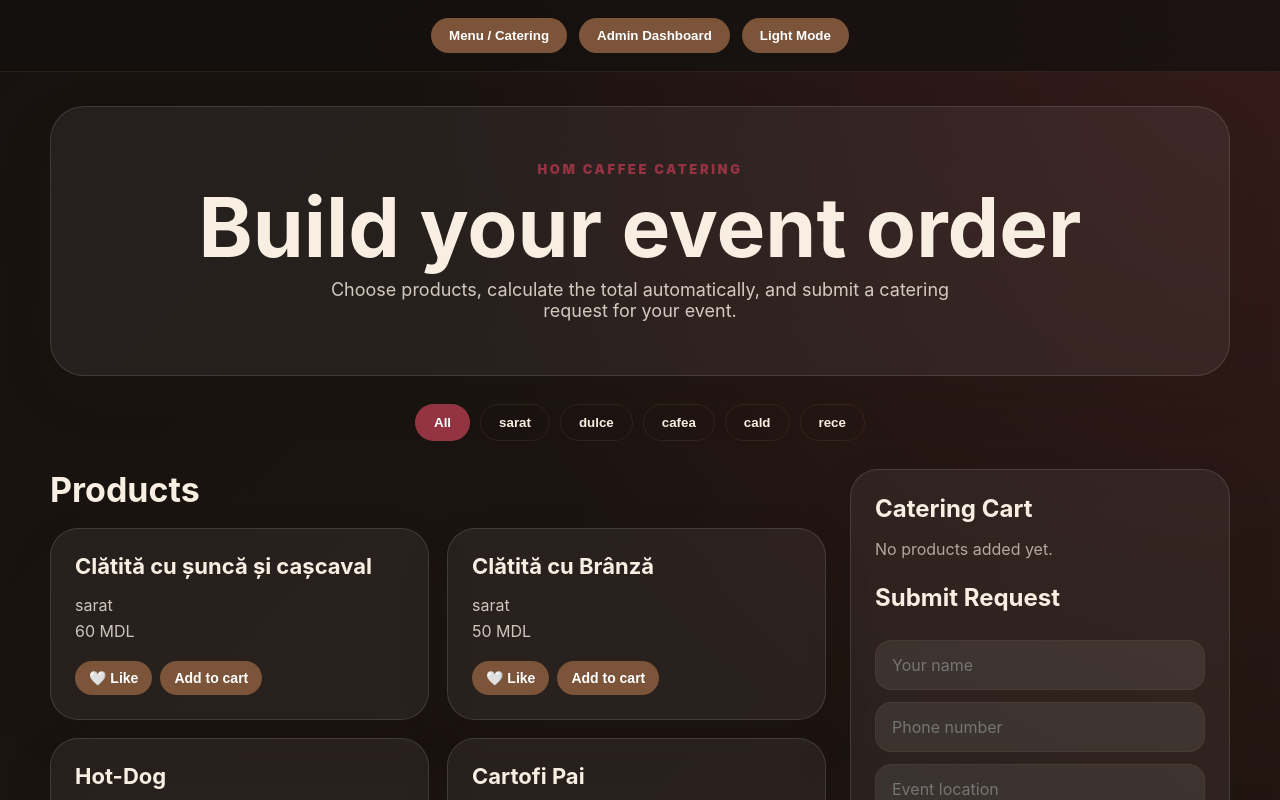
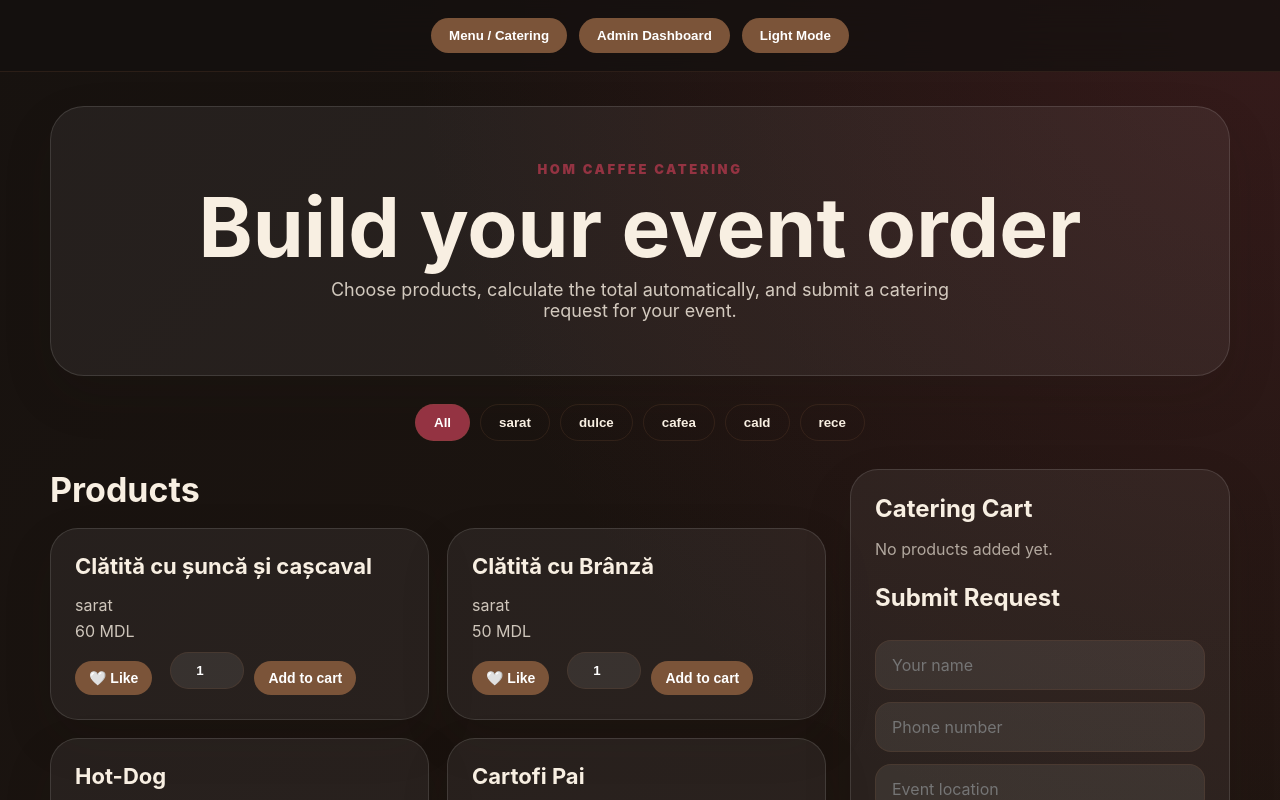
Before and after one commit to CosmaK-47/hom-caffee-lab6, a React (Vite) app: page / in a window 1280 px wide. Shown: the top 800 px of the page. Built offline with nearby package versions, Linux system fonts and the light colour scheme.

Commit message:
Add quantity input for cart items

```diff
--- a/src/components/ProductCard.jsx
+++ b/src/components/ProductCard.jsx
@@ -2,6 +2,7 @@ import { useState, useEffect } from "react";
 
 export default function ProductCard({ product, onAddToCart }) {
   const [liked, setLiked] = useState(false);
+  const [quantity, setQuantity] = useState(1);
 
   useEffect(() => {
     const favorites = JSON.parse(localStorage.getItem("favorites")) || [];
@@ -22,19 +23,32 @@ export default function ProductCard({ product, onAddToCart }) {
     localStorage.setItem("favorites", JSON.stringify(favorites));
   };
 
+  const handleAdd = () => {
+    onAddToCart(product, quantity);
+    setQuantity(1);
+  };
+
   return (
     <div className="product-card">
       <h3>{product.name}</h3>
       <p>{product.category}</p>
       <p>{product.price} MDL</p>
 
-      <button onClick={toggleLike}>
-        {liked ? "❤️ Liked" : "🤍 Like"}
-      </button>
+      <div className="product-actions">
+        <button onClick={toggleLike}>
+          {liked ? "❤️ Liked" : "🤍 Like"}
+        </button>
 
-      <button onClick={() => onAddToCart(product)}>
-        Add to cart
-      </button>
+        <input
+          className="quantity-input"
+          type="number"
+          min="1"
+          value={quantity}
+          onChange={(e) => setQuantity(Number(e.target.value))}
+        />
+
+        <button onClick={handleAdd}>Add to cart</button>
+      </div>
     </div>
   );
 }
--- a/src/index.css
+++ b/src/index.css
@@ -295,3 +295,26 @@ body.dark .order-form input {
     flex-wrap: wrap;
   }
 }
+
+.product-actions {
+  display: flex;
+  align-items: center;
+  gap: 10px;
+  flex-wrap: wrap;
+}
+
+.quantity-input {
+  width: 74px;
+  padding: 10px 12px;
+  border-radius: 999px;
+  border: 1px solid var(--border);
+  background: rgba(255, 255, 255, 0.72);
+  color: var(--brown-dark);
+  font-weight: 800;
+  text-align: center;
+}
+
+body.dark .quantity-input {
+  background: rgba(255, 255, 255, 0.08);
+  color: #fff;
+}
--- a/src/pages/Menu.jsx
+++ b/src/pages/Menu.jsx
@@ -21,16 +21,17 @@ export default function Menu() {
 
   const total = cart.reduce((sum, item) => sum + item.price * item.quantity, 0);
 
-  const addToCart = (product) => {
+  const addToCart = (product, quantity = 1) => {
+    const safeQuantity = Math.max(1, Number(quantity) || 1);
     const existing = cart.find((item) => item.id === product.id);
 
     const updatedCart = existing
       ? cart.map((item) =>
         item.id === product.id
-          ? { ...item, quantity: item.quantity + 1 }
+          ? { ...item, quantity: item.quantity + safeQuantity }
           : item
       )
-      : [...cart, { ...product, quantity: 1 }];
+      : [...cart, { ...product, quantity: safeQuantity }];
 
     setCart(updatedCart);
     localStorage.setItem("cart", JSON.stringify(updatedCart));
```
